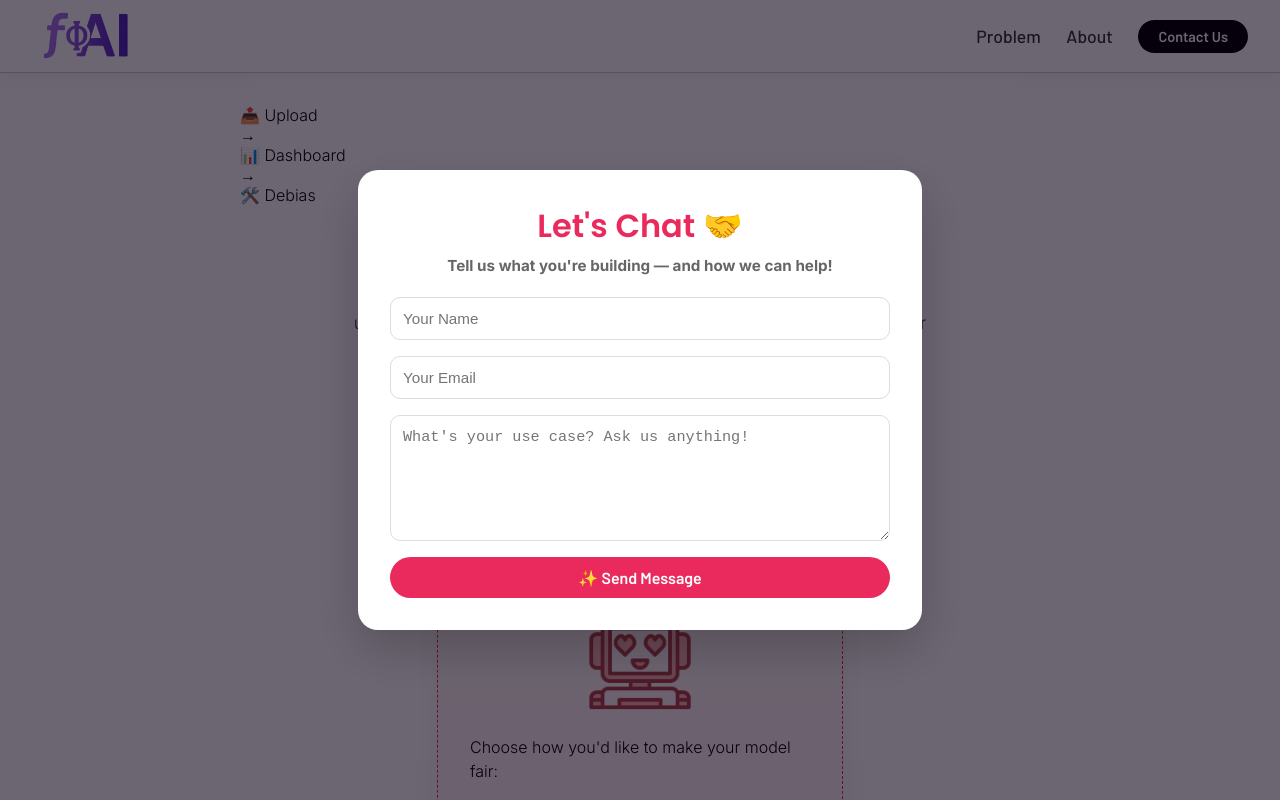
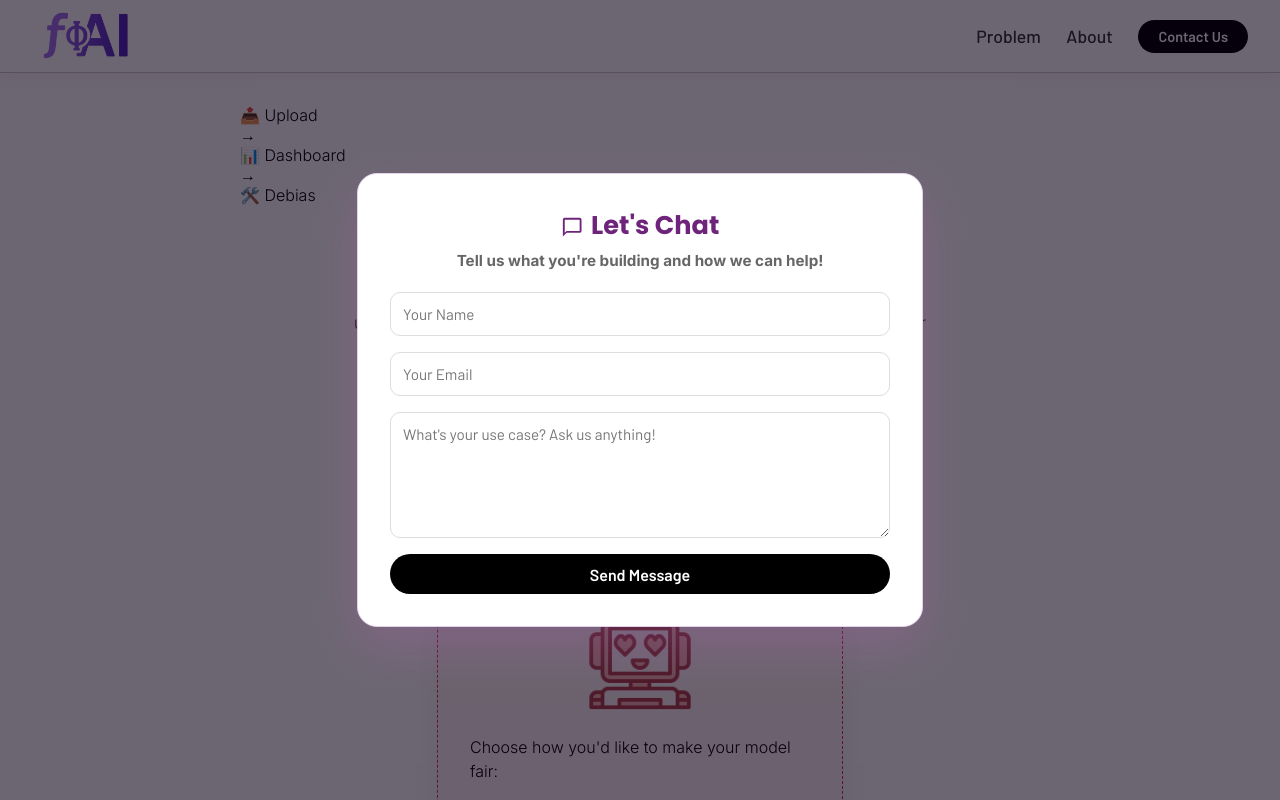
Before and after one commit to imancheema/fAI, a React (Create React App) app in the folder frontend/: page /makefair in a window 1280 px wide. Both pictures are taken after a click on the button "Contact Us". Shown: the top 800 px of the page. Built offline with nearby package versions, Linux system fonts and the light colour scheme.

Commit message:
Fixes Navbar Contact Modal

```diff
--- a/frontend/src/components/Navbar.css
+++ b/frontend/src/components/Navbar.css
@@ -76,20 +76,24 @@
   border-radius: 20px;
   width: 90%;
   max-width: 500px;
-  box-shadow: 0 20px 50px rgba(0, 0, 0, 0.2);
+  box-shadow: 0 20px 50px rgba(193, 99, 182, 0.25); /* soft purple shadow */
   animation: fadeInUp 0.4s ease;
   text-align: center;
+  border: 1px solid #e3d3ea; /* light lavender border */
 }
 
 .modal h2 {
   margin-bottom: 0.5rem;
-  color: #ea2a5d;
+  color: var(--primary-color);
+  font-weight: 700;
+  font-size: 1.6rem;
 }
 
 .modal .subtitle {
   font-size: 0.95rem;
   color: #666;
   margin-bottom: 1.5rem;
+  font-family: "Inter", sans-serif;
 }
 
 .modal form {
@@ -104,6 +108,7 @@
   border: 1px solid #ddd;
   border-radius: 10px;
   font-size: 0.95rem;
+  font-family: "barlow", sans-serif;
 }
 
 .modal textarea {
@@ -113,24 +118,25 @@
 
 .modal input:focus,
 .modal textarea:focus {
-  outline: 2px solid #ea2a5d;
-  border-color: #ea2a5d;
-  box-shadow: 0 0 0 3px rgba(234, 42, 93, 0.1);
+  outline: 2px solid var(--primary-color);
+  border-color: var(--primary-color);
+  box-shadow: 0 0 0 3px rgba(193, 99, 182, 0.15);
 }
 
 .submit-btn {
-  background: #ea2a5d;
+  background: var(--button-color);
   color: white;
   padding: 0.65rem 1rem;
   border: none;
   border-radius: 30px;
   font-weight: 600;
   cursor: pointer;
-  transition: background 0.3s;
+  transition: background 0.3s, transform 0.2s;
 }
 
 .submit-btn:hover {
-  background: #d91f4e;
+  background: #5a3880; /* slightly deeper purple */
+  transform: translateY(-2px);
 }
 
 /* === ANIMATION === */
--- a/frontend/src/components/Navbar.tsx
+++ b/frontend/src/components/Navbar.tsx
@@ -2,6 +2,7 @@ import React, { useState } from "react";
 import { Link, useLocation } from "react-router-dom";
 import logoImg from "../assets/logo.png";
 import "./Navbar.css";
+import { MdChatBubbleOutline } from "react-icons/md";
 
 function Navbar() {
   const location = useLocation();
@@ -29,26 +30,36 @@ function Navbar() {
           >
             About
           </Link>
-
-          {/* ✅ Replace Get Started with Contact Us */}
           <button className="contact-btn" onClick={() => setShowForm(true)}>
             Contact Us
           </button>
         </div>
       </nav>
 
-      {/* Modal for Contact */}
       {showForm && (
         <div className="modal-overlay" onClick={() => setShowForm(false)}>
           <div className="modal" onClick={(e) => e.stopPropagation()}>
-            <h2>Let's Chat 🤝</h2>
+            <h2>
+              <span
+                style={{
+                  verticalAlign: "middle",
+                  marginRight: 8,
+                  color: "var(--primary-color)",
+                  fontSize: "1.4rem",
+                  display: "inline-flex",
+                }}
+              >
+                <MdChatBubbleOutline />
+              </span>
+              Let's Chat
+            </h2>
             <p className="subtitle">
-              Tell us what you're building — and how we can help!
+              Tell us what you're building and how we can help!
             </p>
             <form
               onSubmit={(e) => {
                 e.preventDefault();
-                alert("Thanks! We’ll get back to you shortly 🚀");
+                alert("Thanks! We will get back to you shortly.");
                 setShowForm(false);
               }}
             >
@@ -59,7 +70,7 @@ function Navbar() {
                 required
               />
               <button type="submit" className="submit-btn">
-                ✨ Send Message
+                Send Message
               </button>
             </form>
           </div>
```
